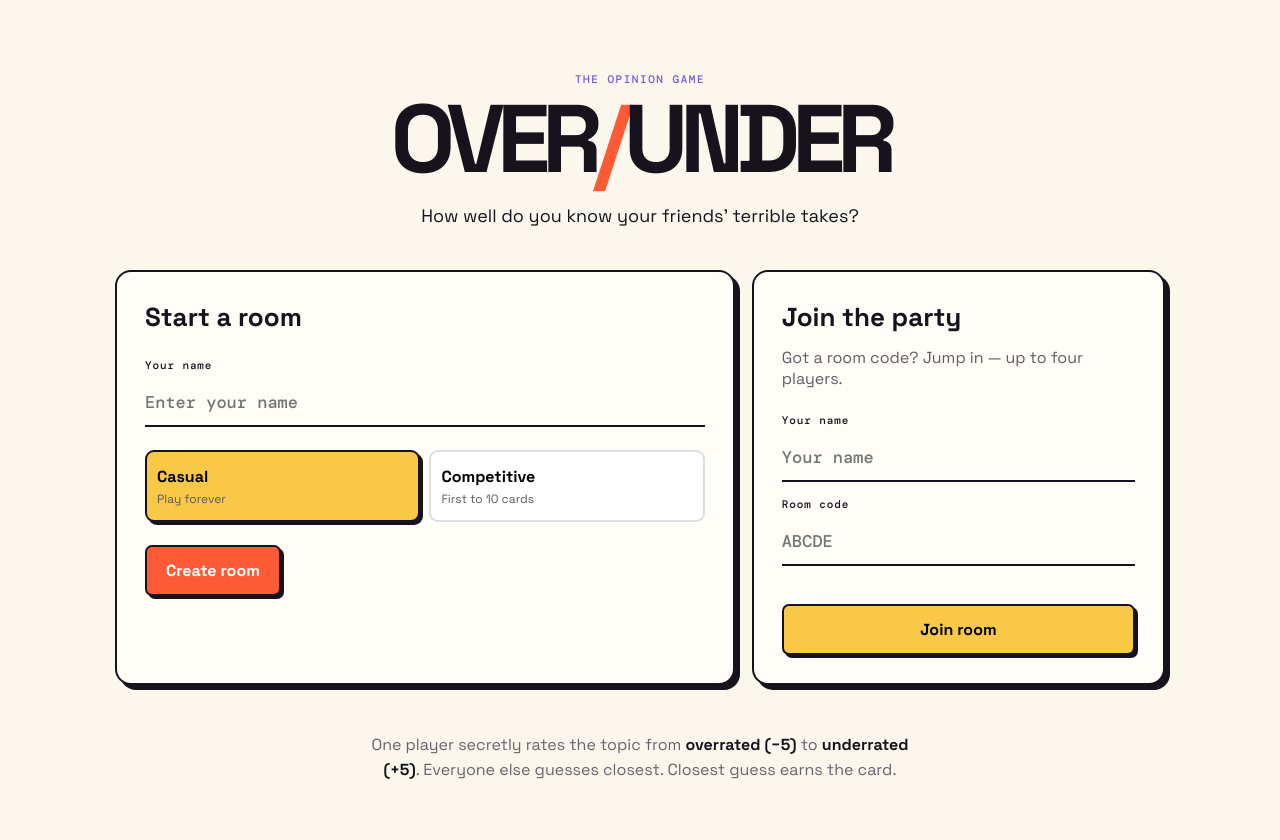
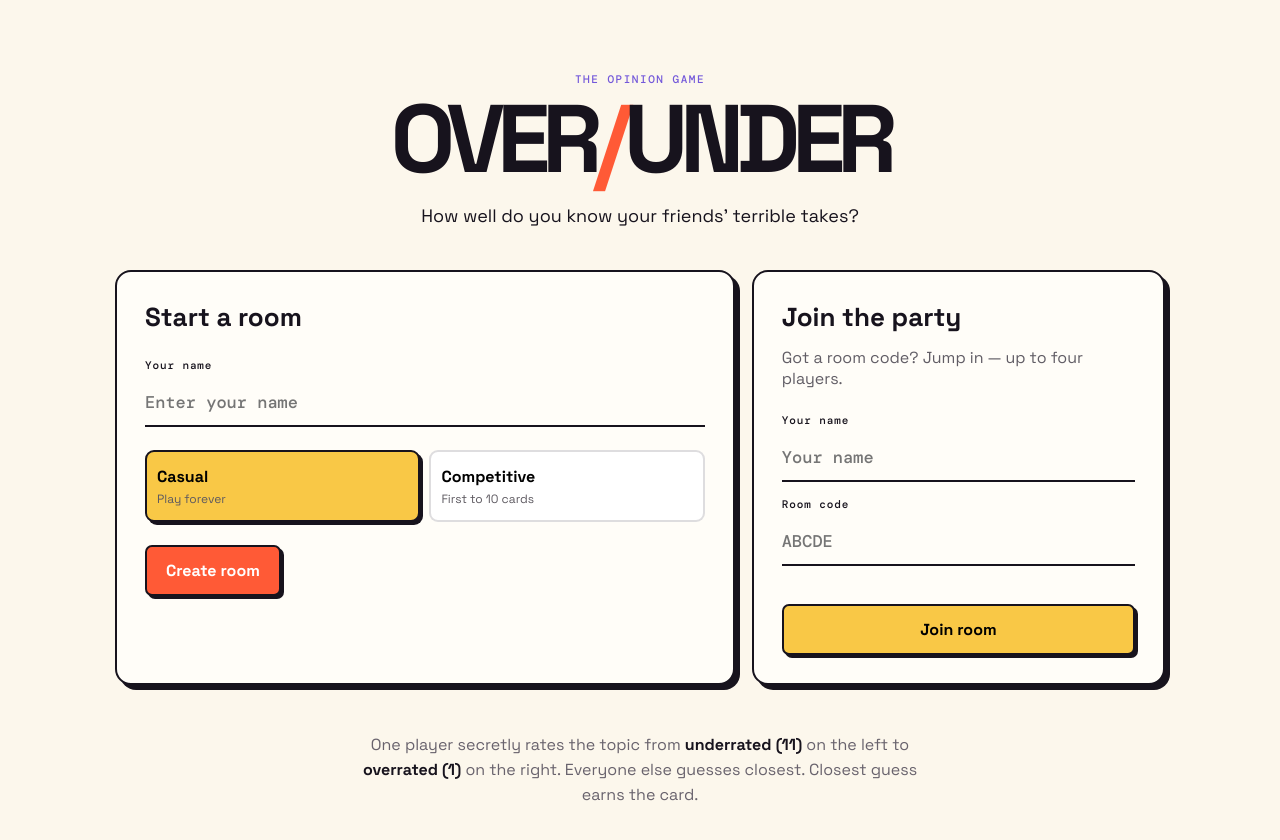
Before and after one commit to ssong42/overrated, a Next.js app: page / in a window 1280 px wide. Shown: the top 840 px of the page. Built offline with nearby package versions, Linux system fonts and the light colour scheme.

Commit message:
Prevent repeated topics and reveal tie-break ratings

```diff
--- a/components/Game.tsx
+++ b/components/Game.tsx
@@ -19,7 +19,7 @@ export function Game() {
   const [room, setRoom] = useState<Room | null>(null);
   const [code, setCode] = useState("");
   const [mode, setMode] = useState<Mode>("casual");
-  const [rating, setRating] = useState(0);
+  const [rating, setRating] = useState(6);
   const [error, setError] = useState("");
   const [busy, setBusy] = useState(false);
 
@@ -69,7 +69,7 @@ function Landing(props: any) {
   return <section className="landing"><div className="brand"><p className="eyebrow">THE OPINION GAME</p><h1>OVER<span>/</span>UNDER</h1><p>How well do you know your friends’ terrible takes?</p></div><div className="home-grid">
     <form className="panel" onSubmit={props.create}><h2>Start a room</h2><label>Your name<input maxLength={18} required value={props.name} onChange={(e: any) => props.setName(e.target.value)} placeholder="Enter your name" /></label><div className="modes"><button type="button" className={props.mode === "casual" ? "selected" : ""} onClick={() => props.setMode("casual")}><b>Casual</b><small>Play forever</small></button><button type="button" className={props.mode === "competitive" ? "selected" : ""} onClick={() => props.setMode("competitive")}><b>Competitive</b><small>First to 10 cards</small></button></div><button className="primary" disabled={props.busy}>{props.busy ? "Making room…" : "Create room"}</button></form>
     <form className="panel join" onSubmit={props.join}><h2>Join the party</h2><p>Got a room code? Jump in — up to four players.</p><label>Your name<input maxLength={18} required value={props.name} onChange={(e: any) => props.setName(e.target.value)} placeholder="Your name" /></label><label>Room code<input maxLength={5} required value={props.code} onChange={(e: any) => props.setCode(e.target.value.toUpperCase())} placeholder="ABCDE" /></label><button className="secondary" disabled={props.busy}>Join room</button></form>
-  </div>{props.error && <p className="error">{props.error}</p>}<p className="rules">One player secretly rates the topic from <b>overrated (−5)</b> to <b>underrated (+5)</b>. Everyone else guesses closest. Closest guess earns the card.</p></section>;
+  </div>{props.error && <p className="error">{props.error}</p>}<p className="rules">One player secretly rates the topic from <b>underrated (11)</b> on the left to <b>overrated (1)</b> on the right. Everyone else guesses closest. Closest guess earns the card.</p></section>;
 }
 
 function RoomView({ room, playerId, rating, setRating, action, busy, error, exit }: any) {
@@ -96,28 +96,35 @@ function RoomView({ room, playerId, rating, setRating, action, busy, error, exit
   {room.status === "topic" && <div className="stage">{isChooser ? <TopicPicker topic={room.round.topic} skipUsed={room.round.skipUsed} onPick={() => action("topic")} onSkip={() => action("skip")} busy={busy} /> : <Wait text={`${chooser.name} is choosing the next topic…`} />}</div>}
   {room.status === "rating" && <div className="stage"><Topic topic={room.round.topic} />{isChooser ? <Rating rating={rating} setRating={setRating} label="How do YOU feel?" button="Lock in my take" onSubmit={() => action("rate", { rating })} busy={busy} /> : <Wait text={`${chooser.name} is deciding how wrong everyone else is…`} />}</div>}
   {room.status === "guessing" && <div className="stage"><Topic topic={room.round.topic} />{isChooser ? <Wait text={`Waiting for ${needed - received} guess${needed - received === 1 ? "" : "es"}…`} /> : submitted ? <Wait text="Guess locked. No take-backs!" /> : <Rating rating={rating} setRating={setRating} label={`Where will ${chooser.name} land?`} button="Lock my guess" onSubmit={() => action("guess", { rating })} busy={busy} />}</div>}
-    {room.status === "reveal" && <div className="stage"><Topic topic={room.round.topic} /><div className="reveal"><p>{chooser.name} rated it</p><strong>{room.round.chooserRating && room.round.chooserRating > 0 ? "+" : ""}{room.round.chooserRating}</strong><p className="scale-label"><span>OVERRATED · −5</span><span>UNDERRATED · +5</span></p>{result?.winners?.length ? <><h3>{result.winners.length > 1 ? "Dead even!" : `${result.winners[0].name} wins the card!`}</h3><div className="guesses">{result.winners.map((p: any) => <b key={p.id}>{p.name}</b>)}</div>{room.round.submissions.length > 0 && <GuessResults players={room.players} submissions={room.round.submissions} />}{result.winners.length > 1 ? <p className="auto-tiebreak">Sudden death starts automatically in 5 seconds…</p> : <button className="primary" onClick={() => action("next")} disabled={busy}>Next topic</button>}</> : null}</div></div>}
+     {room.status === "reveal" && <div className="stage"><Topic topic={room.round.topic} /><div className="reveal"><p>{chooser.name} rated it</p><strong className={ratingTone(room.round.chooserRating)}>{room.round.chooserRating}</strong><p className="scale-label"><span>UNDERRATED · 11</span><span>OVERRATED · 1</span></p>{result?.winners?.length ? <><h3>{result.winners.length > 1 ? "Dead even!" : `${result.winners[0].name} wins the card!`}</h3><div className="guesses">{result.winners.map((p: any) => <b key={p.id}>{p.name}</b>)}</div><GuessResults players={room.players} submissions={room.round.submissions} dealerId={chooser.id} dealerRating={room.round.chooserRating} />{result.winners.length > 1 ? <p className="auto-tiebreak">Sudden death starts automatically in 5 seconds…</p> : <button className="primary" onClick={() => action("next")} disabled={busy}>Next topic</button>}</> : null}</div></div>}
   {room.status === "tieTopic" && <div className="stage">{isChooser ? <TopicPicker topic={tieBreak.topic} skipUsed={tieBreak.skipUsed} onPick={() => action("tiebreakTopic")} onSkip={() => action("tiebreakSkip")} busy={busy} /> : <Wait text={`${chooser.name} is drawing the tie-break topic…`} />}</div>}
   {room.status === "tieRating" && <div className="stage"><Topic topic={tieBreak.topic} />{isChooser ? <Rating rating={rating} setRating={setRating} label="Set the tie-break rating" button="Lock in my rating" onSubmit={() => action("tiebreakRate", { rating })} busy={busy} /> : <Wait text={`${chooser.name} is setting the tie-break rating…`} />}</div>}
   {room.status === "tieGuessing" && <div className="stage"><Topic topic={tieBreak.topic} />{isChooser ? <Wait text={`Waiting for ${tieBreak.contenders.length - tieBreak.submissions.length} tie-break guess${tieBreak.contenders.length - tieBreak.submissions.length === 1 ? "" : "es"}…`} /> : !isContender ? <Wait text="Only the tied players are guessing this one." /> : tieSubmitted ? <Wait text="Tie-break guess locked." /> : <Rating rating={rating} setRating={setRating} label="Break the tie" button="Lock my tie-break guess" onSubmit={() => action("tiebreakGuess", { rating })} busy={busy} />}</div>}
-  {room.status === "tie" && <div className="stage"><div className="tie"><div className="roulette">★</div><h3>Sudden death decided it!</h3><strong>{result?.winners?.[0]?.name}</strong><p>Closest on the tie-break takes the card.</p><button className="primary" onClick={() => action("next")} disabled={busy}>Next topic</button></div></div>}
+   {room.status === "tie" && <div className="stage"><div className="tie"><div className="roulette">★</div><h3>Sudden death decided it!</h3><strong>{result?.winners?.[0]?.name}</strong><p>Closest on the tie-break takes the card.</p><button className="primary" onClick={() => action("next")} disabled={busy}>Next topic</button></div></div>}
    {room.status === "finished" && <div className="stage winner"><p>FIRST TO 10</p><h1>{room.winner?.name}</h1><h3>is officially the most in tune.</h3><button className="primary" onClick={() => action("restart")}>Play again</button></div>}
-    {room.status === "finished" && <GuessResults players={room.players} submissions={room.round.submissions} />}
-   {room.status === "tie" && tieBreak?.submissions?.length > 0 && <GuessResults label="Tie-break guesses" players={room.players} submissions={tieBreak.submissions} />}
+      {(room.status === "finished" || room.status.startsWith("tie")) && <GuessResults label="Round guesses" players={room.players} submissions={room.round.submissions} dealerId={chooser?.id} dealerRating={room.round.chooserRating} />}
+      {room.status.startsWith("tie") && tieBreak?.results?.map((result: any, index: number) => <GuessResults key={`${result.topic}-${index}`} label={`Tie-break ${index + 1} · ${result.topic}`} players={room.players} submissions={result.submissions} dealerId={result.chooserId} dealerRating={result.chooserRating} />)}
+      {room.status === "finished" && tieBreak?.results?.map((result: any, index: number) => <GuessResults key={`${result.topic}-${index}`} label={`Tie-break ${index + 1} · ${result.topic}`} players={room.players} submissions={result.submissions} dealerId={result.chooserId} dealerRating={result.chooserRating} />)}
     {error && <p className="error">{error}</p>}
     {selectedPlayer && <div className="cards-backdrop" onClick={() => setShowCardsFor(null)}><section className="cards-dialog" role="dialog" aria-modal="true" aria-labelledby="cards-title" onClick={(event) => event.stopPropagation()}><button className="cards-close" onClick={() => setShowCardsFor(null)} aria-label="Close cards">×</button><p className="eyebrow">CARD COLLECTION</p><h2 id="cards-title">{selectedPlayer.name}&apos;s cards</h2><p className="cards-count">{selectedPlayer.cardTopics.length} {selectedPlayer.cardTopics.length === 1 ? "card" : "cards"} won</p>{selectedPlayer.cardTopics.length ? <div className="card-collection">{selectedPlayer.cardTopics.map((topic: string, index: number) => <article className="won-card" key={`${topic}-${index}`}><span>OVER / UNDER · #{index + 1}</span><strong>{topic}</strong><small>OPINION CARD</small></article>)}</div> : <p className="empty-cards">No cards yet — the first one is up for grabs!</p>}</section></div>}
   </section>;
 }
 
-function GuessResults({ players, submissions, label = "Everyone’s guesses" }: any) {
-  return <div className="guess-results"><h3>{label}</h3><ul>{submissions.map((submission: any) => {
-    const player = players.find((candidate: any) => candidate.id === submission.playerId);
-    const direction = submission.rating > 0 ? "Underrated" : submission.rating < 0 ? "Overrated" : "Neutral";
-    return <li key={submission.playerId}><span>{player?.name ?? "Player"}</span><b className={submission.rating > 0 ? "guess-under" : submission.rating < 0 ? "guess-over" : "guess-neutral"}>{direction} <strong>{submission.rating > 0 ? "+" : ""}{submission.rating}</strong></b></li>;
+function GuessResults({ players, submissions, dealerId, dealerRating, label = "Everyone’s guesses" }: any) {
+  const rows = players.flatMap((player: any) => {
+    if (player.id === dealerId && Number.isInteger(dealerRating)) return [{ player, rating: dealerRating, dealer: true }];
+    const submission = submissions.find((candidate: any) => candidate.playerId === player.id);
+    return submission ? [{ player, rating: submission.rating, dealer: false }] : [];
+  });
+  return <div className="guess-results"><h3>{label}</h3><ul>{rows.map(({ player, rating, dealer }: any) => {
+    const direction = rating < 6 ? "Overrated" : rating > 6 ? "Underrated" : "Middle";
+    return <li key={player.id}><span>{player.name}{dealer && <small>Dealer’s choice</small>}</span><b className={ratingTone(rating)}>{direction} <strong>{rating}</strong></b></li>;
   })}</ul></div>;
 }
+
+function ratingTone(rating: number) { return rating < 6 ? "guess-over" : rating > 6 ? "guess-under" : "guess-neutral"; }
 
 function Topic({ topic }: { topic?: string }) { return <div className="topic"><p>THE TOPIC</p><h3>{topic}</h3></div>; }
 function TopicPicker({ topic, skipUsed, onPick, onSkip, busy }: { topic: string; skipUsed: boolean; onPick: () => void; onSkip: () => void; busy: boolean }) { return <div className="topic-picker"><p className="eyebrow">YOUR TURN TO PICK</p><h3>Play this topic?</h3><button className="topic-card" disabled={busy} onClick={onPick}>{topic}<span>→</span></button>{!skipUsed && <button className="skip" disabled={busy} onClick={onSkip}>Skip once</button>}<p>{skipUsed ? "Skip used — this is the one." : "Not feeling it? You get one skip this round."}</p></div>; }
 function Wait({ text }: { text: string }) { return <div className="wait"><i></i><i></i><i></i><p>{text}</p></div>; }
-function Rating({ rating, setRating, label, button, onSubmit, busy }: any) { return <div className="rating"><p>{label}</p><output>{rating > 0 ? "+" : ""}{rating}</output><input type="range" min="-5" max="5" value={rating} onChange={(e) => setRating(Number(e.target.value))} style={{ "--value": `${((rating + 5) / 10) * 100}%` } as React.CSSProperties} /><div className="scale-label"><span>OVERRATED<br/><b>−5</b></span><span>UNDERRATED<br/><b>+5</b></span></div><button className="primary" onClick={onSubmit} disabled={busy}>{button}</button></div>; }
+function Rating({ rating, setRating, label, button, onSubmit, busy }: any) { return <div className="rating"><p>{label}</p><output className={ratingTone(rating)}>{rating}</output><input type="range" min="1" max="11" value={12 - rating} onChange={(e) => setRating(12 - Number(e.target.value))} /><div className="scale-label"><span>UNDERRATED<br/><b>11</b></span><span>OVERRATED<br/><b>1</b></span></div><button className="primary" onClick={onSubmit} disabled={busy}>{button}</button></div>; }
--- a/lib/game.ts
+++ b/lib/game.ts
@@ -2,9 +2,10 @@ export type Mode = "casual" | "competitive";
 export type Status = "lobby" | "topic" | "rating" | "guessing" | "reveal" | "tieTopic" | "tieRating" | "tieGuessing" | "tie" | "finished";
 export type Player = { id: string; name: string; cards: number; cardTopics: string[] };
 export type Submission = { playerId: string; rating: number };
-export type TieBreak = { contenders: string[]; topic: string; skipUsed: boolean; chooserRating?: number; submissions: Submission[] };
+export type TieBreakResult = { topic: string; chooserId: string; chooserRating: number; submissions: Submission[] };
+export type TieBreak = { contenders: string[]; topic: string; skipUsed: boolean; chooserRating?: number; submissions: Submission[]; results: TieBreakResult[] };
 export type Round = { topic: string; skipUsed: boolean; chooserRating?: number; submissions: Submission[]; result?: { winners: Player[] }; tieBreak?: TieBreak };
-export type Room = { code: string; hostId: string; mode: Mode; players: Player[]; status: Status; chooserIndex: number; round?: Round; winner?: Player; updatedAt: number };
+export type Room = { code: string; hostId: string; mode: Mode; players: Player[]; status: Status; chooserIndex: number; usedTopics: string[]; round?: Round; winner?: Player; updatedAt: number };
 
 const BASE_TOPICS = [
   "Crocs", "Brunch", "Camping", "Reality TV", "Voice notes", "Cold plunges",
@@ -183,16 +184,20 @@ const TOPICS = [...BASE_TOPICS, ...EXTRA_TOPICS];
 const rooms = new Map<string, Room>();
 const code = () => Math.random().toString(36).slice(2, 7).toUpperCase();
 const clone = (room: Room) => JSON.parse(JSON.stringify(room)) as Room;
-const randomTopic = (except?: string) => {
-  const choices = except ? TOPICS.filter((topic) => topic !== except) : TOPICS;
-  return choices[Math.floor(Math.random() * choices.length)];
-};
-const newTopicRound = (): Round => ({ topic: randomTopic(), skipUsed: false, submissions: [] });
+function nextUnusedTopic(room: Room) {
+  const choices = TOPICS.filter((topic) => !room.usedTopics.includes(topic));
+  if (choices.length === 0) throw new Error("There are no unused topics left in this game.");
+  const topic = choices[Math.floor(Math.random() * choices.length)];
+  room.usedTopics.push(topic);
+  return topic;
+}
+const newTopicRound = (topic: string): Round => ({ topic, skipUsed: false, submissions: [] });
 
 export function createRoom(name: string, playerId: string, mode: Mode) {
   if (!name) throw new Error("Add your name.");
   let roomCode = code(); while (rooms.has(roomCode)) roomCode = code();
-  const room: Room = { code: roomCode, hostId: playerId, mode, players: [{ id: playerId, name, cards: 0, cardTopics: [] }], status: "lobby", chooserIndex: 0, round: newTopicRound(), updatedAt: Date.now() };
+  const room: Room = { code: roomCode, hostId: playerId, mode, players: [{ id: playerId, name, cards: 0, cardTopics: [] }], status: "lobby", chooserIndex: 0, usedTopics: [], updatedAt: Date.now() };
+  room.round = newTopicRound(nextUnusedTopic(room));
   rooms.set(roomCode, room); return clone(room);
 }
 export function getRoom(roomCode: string) { const room = rooms.get(roomCode); if (!room) throw new Error("That room no longer exists."); return clone(room); }
@@ -216,20 +221,20 @@ export function changeRoom(roomCode: string, playerId: string, action: string, p
   const chooser = room.players[room.chooserIndex];
   if (action === "start") { if (playerId !== room.hostId) throw new Error("Only the host can start."); if (room.players.length < 2) throw new Error("You need at least two players."); room.status = "topic"; }
   else if (action === "topic") { if (room.status !== "topic" || chooser.id !== playerId) throw new Error("It is not your turn to choose a topic."); room.status = "rating"; }
-  else if (action === "skip") { if (room.status !== "topic" || chooser.id !== playerId) throw new Error("It is not your turn to skip."); if (room.round!.skipUsed) throw new Error("You have already used your skip this round."); room.round!.topic = randomTopic(room.round!.topic); room.round!.skipUsed = true; }
+  else if (action === "skip") { if (room.status !== "topic" || chooser.id !== playerId) throw new Error("It is not your turn to skip."); if (room.round!.skipUsed) throw new Error("You have already used your skip this round."); room.round!.topic = nextUnusedTopic(room); room.round!.skipUsed = true; }
   else if (action === "rate") { if (room.status !== "rating" || chooser.id !== playerId) throw new Error("It is not your turn to rate."); room.round!.chooserRating = checkedRating(payload.rating); room.status = "guessing"; }
   else if (action === "guess") { if (room.status !== "guessing" || chooser.id === playerId) throw new Error("You cannot submit a guess now."); if (room.round!.submissions.some((s) => s.playerId === playerId)) throw new Error("Your guess is already locked."); room.round!.submissions.push({ playerId, rating: checkedRating(payload.rating) }); if (room.round!.submissions.length === room.players.length - 1) reveal(room); }
-  else if (action === "tiebreak") { if (room.status === "tieTopic" && room.round?.tieBreak) return clone(room); if (room.status !== "reveal" || !room.round?.result || room.round.result.winners.length < 2) throw new Error("There is no tie to break."); room.round.tieBreak = { contenders: room.round.result.winners.map((winner) => winner.id), topic: randomTopic(), skipUsed: false, submissions: [] }; room.status = "tieTopic"; }
+  else if (action === "tiebreak") { if (room.status === "tieTopic" && room.round?.tieBreak) return clone(room); if (room.status !== "reveal" || !room.round?.result || room.round.result.winners.length < 2) throw new Error("There is no tie to break."); room.round.tieBreak = { contenders: room.round.result.winners.map((winner) => winner.id), topic: nextUnusedTopic(room), skipUsed: false, submissions: [], results: [] }; room.status = "tieTopic"; }
   else if (action === "tiebreakTopic") { if (room.status !== "tieTopic" || chooser.id !== playerId) throw new Error("It is not your turn to choose a tie-break topic."); room.status = "tieRating"; }
-  else if (action === "tiebreakSkip") { if (room.status !== "tieTopic" || chooser.id !== playerId) throw new Error("It is not your turn to skip."); if (room.round!.tieBreak!.skipUsed) throw new Error("You have already used your skip in this tie-break."); room.round!.tieBreak!.topic = randomTopic(room.round!.tieBreak!.topic); room.round!.tieBreak!.skipUsed = true; }
+  else if (action === "tiebreakSkip") { if (room.status !== "tieTopic" || chooser.id !== playerId) throw new Error("It is not your turn to skip."); if (room.round!.tieBreak!.skipUsed) throw new Error("You have already used your skip in this tie-break."); room.round!.tieBreak!.topic = nextUnusedTopic(room); room.round!.tieBreak!.skipUsed = true; }
   else if (action === "tiebreakRate") { if (room.status !== "tieRating" || chooser.id !== playerId) throw new Error("It is not your turn to rate."); room.round!.tieBreak!.chooserRating = checkedRating(payload.rating); room.status = "tieGuessing"; }
   else if (action === "tiebreakGuess") { const tieBreak = room.round!.tieBreak; if (room.status !== "tieGuessing" || chooser.id === playerId || !tieBreak!.contenders.includes(playerId)) throw new Error("You are not in this tie-break."); if (tieBreak!.submissions.some((submission) => submission.playerId === playerId)) throw new Error("Your guess is already locked."); tieBreak!.submissions.push({ playerId, rating: checkedRating(payload.rating) }); if (tieBreak!.submissions.length === tieBreak!.contenders.length) revealTieBreak(room); }
   else if (action === "next") { if (room.status !== "reveal" && room.status !== "tie") throw new Error("Reveal this round first."); newRound(room); }
-  else if (action === "restart") { if (room.status !== "finished") throw new Error("The game is still going."); room.players.forEach((p) => { p.cards = 0; p.cardTopics = []; }); room.chooserIndex = 0; room.winner = undefined; room.status = "topic"; room.round = newTopicRound(); }
+  else if (action === "restart") { if (room.status !== "finished") throw new Error("The game is still going."); room.players.forEach((p) => { p.cards = 0; p.cardTopics = []; }); room.chooserIndex = 0; room.usedTopics = []; room.winner = undefined; room.status = "topic"; room.round = newTopicRound(nextUnusedTopic(room)); }
   else throw new Error("Unknown game action.");
   room.updatedAt = Date.now(); return clone(room);
 }
-function checkedRating(rating?: number) { if (!Number.isInteger(rating) || rating! < -5 || rating! > 5) throw new Error("Choose a whole-number rating from −5 to +5."); return rating!; }
+function checkedRating(rating?: number) { if (!Number.isInteger(rating) || rating! < 1 || rating! > 11) throw new Error("Choose a whole-number rating from 1 to 11."); return rating!; }
 function reveal(room: Room) { const answer = room.round!.chooserRating!; const distances = room.round!.submissions.map((s) => ({ ...s, distance: Math.abs(s.rating - answer) })); const closest = Math.min(...distances.map((s) => s.distance)); const winners = distances.filter((s) => s.distance === closest).map((s) => room.players.find((p) => p.id === s.playerId)!).map((p) => ({ ...p })); room.round!.result = { winners }; room.status = "reveal"; if (winners.length === 1) { const winner = room.players.find((p) => p.id === winners[0].id)!; winner.cards++; winner.cardTopics.push(room.round!.topic); room.round!.result!.winners = [{ ...winner }]; if (room.mode === "competitive" && winner.cards >= 10) { room.winner = winner; room.status = "finished"; } } }
-function revealTieBreak(room: Room) { const tieBreak = room.round!.tieBreak!; const distances = tieBreak.submissions.map((submission) => ({ ...submission, distance: Math.abs(submission.rating - tieBreak.chooserRating!) })); const closest = Math.min(...distances.map((submission) => submission.distance)); const winners = distances.filter((submission) => submission.distance === closest).map((submission) => room.players.find((player) => player.id === submission.playerId)!); if (winners.length > 1) { room.round!.tieBreak = { contenders: winners.map((winner) => winner.id), topic: randomTopic(), skipUsed: false, submissions: [] }; room.status = "tieTopic"; return; } const winner = winners[0]; winner.cards++; winner.cardTopics.push(tieBreak.topic); room.round!.result!.winners = [{ ...winner }]; room.status = room.mode === "competitive" && winner.cards >= 10 ? "finished" : "tie"; if (room.status === "finished") room.winner = { ...winner }; }
-function newRound(room: Room) { room.chooserIndex = (room.chooserIndex + 1) % room.players.length; room.round = newTopicRound(); room.status = "topic"; }
+function revealTieBreak(room: Room) { const tieBreak = room.round!.tieBreak!; tieBreak.results.push({ topic: tieBreak.topic, chooserId: room.players[room.chooserIndex].id, chooserRating: tieBreak.chooserRating!, submissions: tieBreak.submissions.map((submission) => ({ ...submission })) }); const distances = tieBreak.submissions.map((submission) => ({ ...submission, distance: Math.abs(submission.rating - tieBreak.chooserRating!) })); const closest = Math.min(...distances.map((submission) => submission.distance)); const winners = distances.filter((submission) => submission.distance === closest).map((submission) => room.players.find((player) => player.id === submission.playerId)!); if (winners.length > 1) { room.round!.tieBreak = { contenders: winners.map((winner) => winner.id), topic: nextUnusedTopic(room), skipUsed: false, submissions: [], results: tieBreak.results }; room.status = "tieTopic"; return; } const winner = winners[0]; winner.cards++; winner.cardTopics.push(tieBreak.topic); room.round!.result!.winners = [{ ...winner }]; room.status = room.mode === "competitive" && winner.cards >= 10 ? "finished" : "tie"; if (room.status === "finished") room.winner = { ...winner }; }
+function newRound(room: Room) { room.chooserIndex = (room.chooserIndex + 1) % room.players.length; room.round = newTopicRound(nextUnusedTopic(room)); room.status = "topic"; }
```
Also changed, not shown: app/globals.css (+7 -0 lines).
